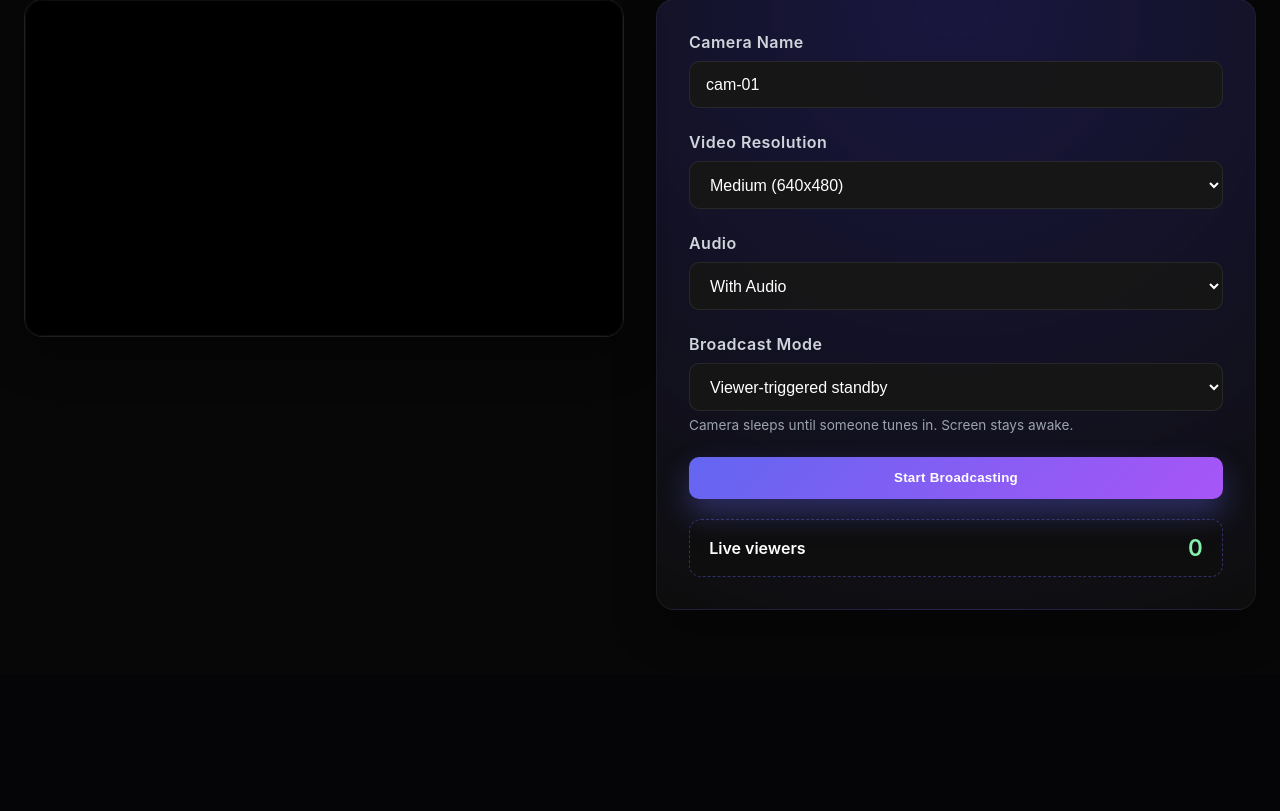
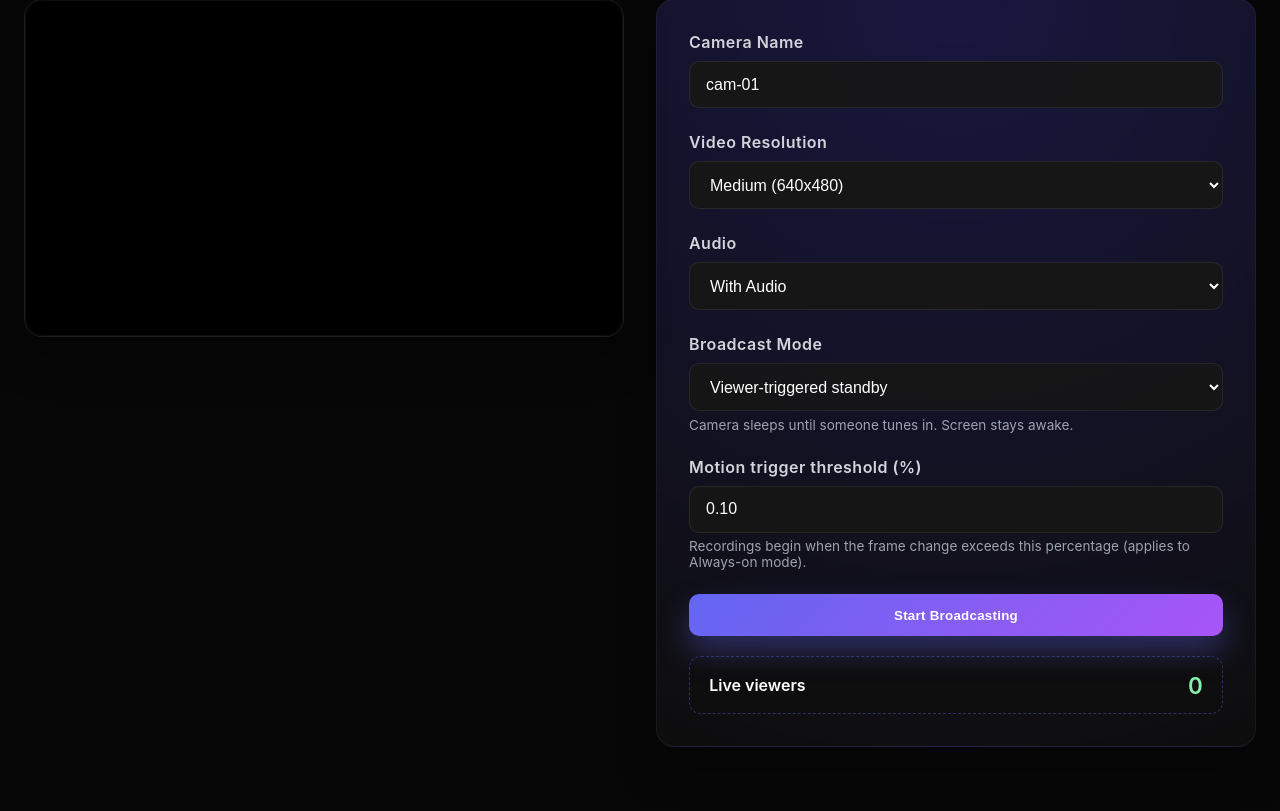
Before and after one commit to ayushjpeg/CCTV, a Flask app: page / in a window 1280 px wide. Shown: the part 233-1044 px from the top of the page. Before the commit the page ends 843 px from the top, so only its background shows below. Run offline with Flask 3, Linux system fonts and the light colour scheme; data that the repository does not hold is empty; some libraries are stand-ins or nearby versions.

Commit message:
motion detection limit set

```diff
--- a/static/js/control-center.js
+++ b/static/js/control-center.js
@@ -22,6 +22,8 @@ const motionPanelEl = document.getElementById('motionPanel');
 const motionStatusEl = document.getElementById('motionStatus');
 const motionClipsEl = document.getElementById('motionClips');
 const motionPercentEl = document.getElementById('motionPercent');
+const motionThresholdInput = document.getElementById('motionThresholdInput');
+const motionThresholdDisplay = document.getElementById('motionThresholdDisplay');
 const recordingsState = {
     listEl: document.getElementById('recordingsList'),
     statusEl: document.getElementById('recordingsStatus'),
@@ -156,6 +158,61 @@ const motionRecorder = {
 };
 motionRecorder.statusEl = motionStatusEl;
 motionRecorder.listEl = motionClipsEl;
+motionRecorder.percentEl = motionPercentEl;
+
+const DEFAULT_MOTION_THRESHOLD_PERCENT = 0.1;
+
+function clampMotionThresholdPercent(value) {
+    let numeric = typeof value === 'number' ? value : parseFloat(value);
+    if (Number.isNaN(numeric)) {
+        numeric = DEFAULT_MOTION_THRESHOLD_PERCENT;
+    }
+    numeric = Math.max(0.01, Math.min(10, numeric));
+    return numeric;
+}
+
+function setMotionThresholdPercent(value, options = {}) {
+    const { persist = true } = options;
+    const percent = clampMotionThresholdPercent(value);
+    const ratio = percent / 100;
+    motionRecorder.changeThreshold = ratio;
+    motionRecorder.steadyThreshold = Math.max(ratio * 0.4, 0.0001);
+    if (motionThresholdInput) {
+        motionThresholdInput.value = percent.toFixed(2);
+    }
+    if (motionThresholdDisplay) {
+        motionThresholdDisplay.textContent = `${percent.toFixed(2)}%`;
+    }
+    if (persist) {
+        try {
+            localStorage.setItem('motionThresholdPercent', percent.toFixed(2));
+        } catch (err) {
+            console.warn('Unable to persist motion threshold preference', err);
+        }
+    }
+    return percent;
+}
+
+function initMotionThresholdControl() {
+    let initial = DEFAULT_MOTION_THRESHOLD_PERCENT;
+    if (motionThresholdInput && motionThresholdInput.value) {
+        initial = clampMotionThresholdPercent(motionThresholdInput.value);
+    }
+    try {
+        const saved = parseFloat(localStorage.getItem('motionThresholdPercent'));
+        if (!Number.isNaN(saved)) {
+            initial = clampMotionThresholdPercent(saved);
+        }
+    } catch (err) {
+        console.warn('Unable to read motion threshold preference', err);
+    }
+    setMotionThresholdPercent(initial, { persist: false });
+    if (!motionThresholdInput) return;
+    const commit = () => setMotionThresholdPercent(motionThresholdInput.value);
+    motionThresholdInput.addEventListener('change', commit);
+    motionThresholdInput.addEventListener('blur', commit);
+    motionThresholdInput.addEventListener('input', () => setMotionThresholdPercent(motionThresholdInput.value, { persist: false }));
+}
 
 function updateModeHelpText() {
     if (!modeHelpTextEl) return;
@@ -880,6 +937,9 @@ async function startBroadcast() {
     broadcastState.mode = broadcastModeSelect.value;
     updateModeHelpText();
     toggleMotionPanel();
+    setMotionThresholdPercent(
+        motionThresholdInput ? motionThresholdInput.value : (motionRecorder.changeThreshold * 100)
+    );
     try {
         socket.emit('register_broadcaster', { camera_id: cameraName, name: cameraName });
         broadcastState.active = true;
@@ -1024,6 +1084,7 @@ broadcastModeSelect.addEventListener('change', () => {
 
 updateModeHelpText();
 toggleMotionPanel();
+initMotionThresholdControl();
 
 function createBroadcastPeerConnection(peerId, isBroadcaster) {
     const pc = new RTCPeerConnection({
--- a/templates/index.html
+++ b/templates/index.html
@@ -60,6 +60,11 @@
                             </select>
                             <p class="mode-help" id="modeHelpText">Camera sleeps until someone tunes in. Screen stays awake.</p>
                         </div>
+                        <div class="control-group">
+                            <label>Motion trigger threshold (%)</label>
+                            <input type="number" id="motionThresholdInput" min="0.01" max="10" step="0.01" value="0.10">
+                            <p class="mode-help">Recordings begin when the frame change exceeds this percentage (applies to Always-on mode).</p>
+                        </div>
                         <button class="btn btn-primary" id="startBtn">Start Broadcasting</button>
                         <div class="media-controls" id="broadcastMediaControls" style="display: none;">
                             <button class="media-btn" id="broadcastMicBtn" title="Toggle Microphone">
@@ -80,7 +85,7 @@
                                     <span class="metric-label">Live motion</span>
                                     <span class="metric-value" id="motionPercent">0.00%</span>
                                 </div>
-                                <span class="metric-note">Recording starts at ≥0.10%</span>
+                                <span class="metric-note">Recording starts at ≥<span id="motionThresholdDisplay">0.10%</span></span>
                             </div>
                             <div class="status info" id="motionStatus" style="display: none;"></div>
                             <div class="recordings-list" id="motionClips">
```
